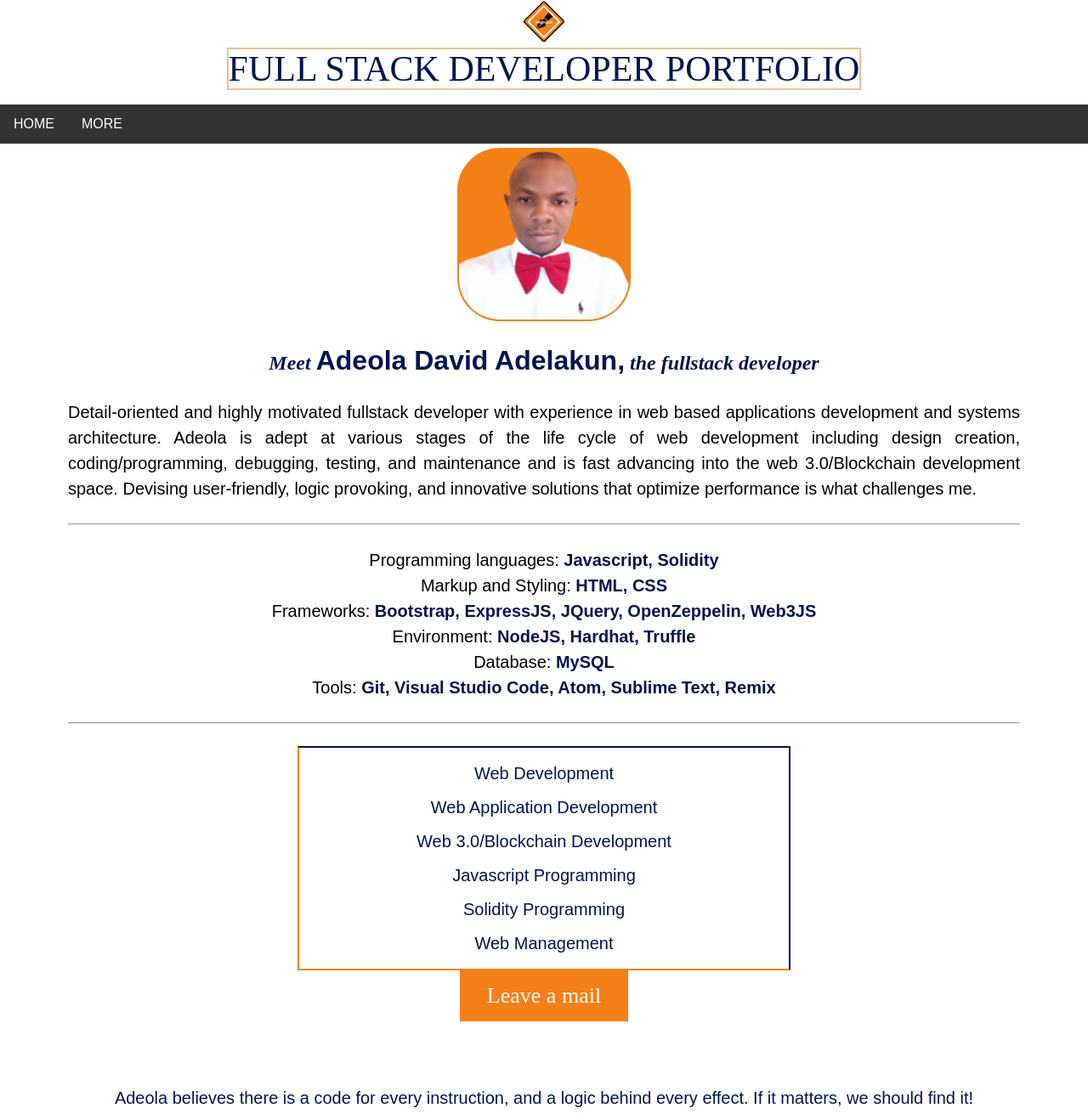
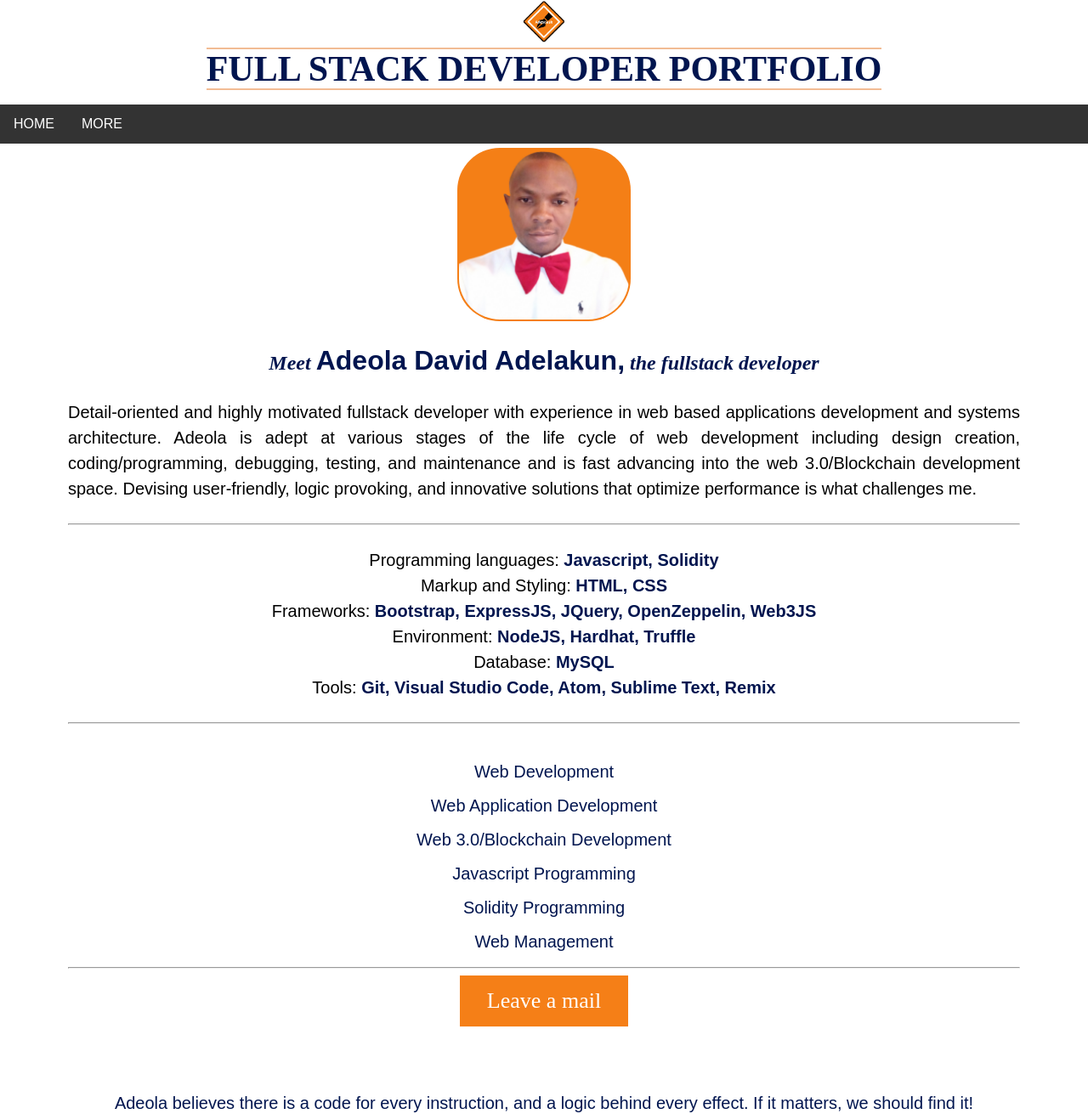
Before and after one commit to Adesdesk/Adesdesk.github.io, a plain HTML site: page index.html in a window 1280 px wide. Shown: the top 1311 px of the page at 85% size. Drawn offline with Linux system fonts and the light colour scheme.

Commit message:
changes to font-weight and borders

```diff
--- a/index.html
+++ b/index.html
@@ -60,6 +60,8 @@
 	</ul>
 </div>
 
+<hr>
+
 <div class="mailButton">
 	<a href="mailto:aadelakun28@gmail.com" class="button">Leave a mail</a>
 </div>
--- a/styles.css
+++ b/styles.css
@@ -7,7 +7,7 @@ h1 {
 	font-family: Oswald;
 	font-size: 42px;
 	text-align: center;
-    font-weight: 350;
+    font-weight: 600;
     line-height: 1.5;
     margin-top: 0;
     margin-bottom: 10px;
@@ -15,7 +15,8 @@ h1 {
 }
 
 #webHeading {
-	border: solid 2px #f2bc94;
+	border-top: solid 2px #f2bc94;
+	border-bottom: solid 2px #f2bc94;
 }
 
 .myFullName {
@@ -124,7 +125,7 @@ p {
 		font-family:  'Raleway',sans-serif;
 		text-align: justify;
 		font-size: 20px;
-		font-weight: 150;
+		font-weight:450;
 		line-height: 1.5;
 		color: black;
 		padding-right: 80px;
@@ -135,7 +136,7 @@ p {
 		font-family:  'Raleway',sans-serif;
 		text-align-last: center;
 		font-size: 20px;
-		font-weight: 150;
+		font-weight: 450;
 		line-height: 1.5;
 		color: black;
 }
@@ -166,12 +167,14 @@ ul {
 .midBox {
 	display: block;
 	justify-items: center;
-	margin-left: 350px;
-	margin-right: 350px;
-	border-top: solid 2px #00154f;
+	margin-left: auto;
+	grid-template-columns: repeat(auto-fill, minmax(250px, 1fr));
+	/*grid-template-rows: auto;*/
+	margin-right: auto;
+	/*border-top: solid 2px #00154f;
 	border-right: solid 2px #00154f;
 	border-left: solid 2px #F57F17;
-	border-bottom: solid 2px #F57F17;
+	border-bottom: solid 2px #F57F17;*/
 }
 
 li {
```
